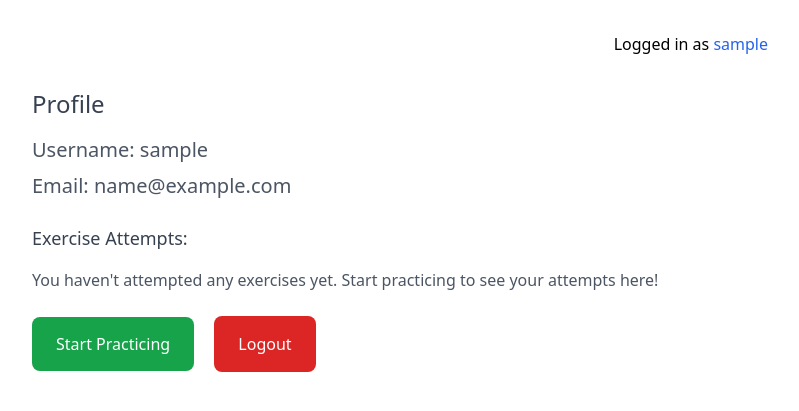
After one commit to patreeceeo/language_listening_practice_app, a Django app: page /accounts/profile/ in a window 1280 px wide. The commit adds this page. Shown: the top 411 px of the page, without its empty margins (240-1039 px from the left). Run offline with Django 5.2, Linux system fonts and the light colour scheme; the visitor is signed in with stand-in values (Sample User, id 1); data that the repository does not hold is empty; some libraries are stand-ins or nearby versions.

Commit message:
users and authentication

```diff
--- a/language_listening_practice_app/templates/base.html
+++ b/language_listening_practice_app/templates/base.html
@@ -11,6 +11,14 @@
 </head>
 <body class="bg-white">
   <div class="max-w-3xl mx-auto px-4 py-8">
+    <!-- Navbar with link to profile showing the user's name -->
+    <nav class="mb-8 flex justify-end">
+      {% if user.is_authenticated %}
+      Logged in as&nbsp;<a href="{% url 'profile' %}" class="text-blue-600 hover:underline">{{ user.username }}</a>
+      {% else %}
+      <a href="{% url 'login' %}" class="text-blue-600 hover:underline">Login</a>
+      {% endif %}
+    </nav>
     {% block content %}
     {% endblock %}
   </div>
--- /dev/null
+++ b/language_listening_practice_app/templates/profile.html
@@ -0,0 +1,35 @@
+{% extends "base.html" %}
+
+{% block title %}Profile{% endblock %}
+
+{% block content %}
+<h1 class="text-2xl text-gray-700 mb-4">Profile</h1>
+
+<h2 class="text-xl text-gray-600 mb-2">Username: {{ user.username }}</h2>
+<h2 class="text-xl text-gray-600 mb-6">Email: {{ user.email }}</h2>
+
+<h3 class="text-lg text-gray-700 mb-4">Exercise Attempts:</h3>
+<ul class="space-y-4">
+{% for attempt in attempts %}
+<!-- show exercise.type and timestamp, is_correct determines bg color -->
+<li class="p-4 border border-gray-300 rounded-lg {% if attempt.is_correct %} bg-green-200 {% else %} bg-red-200 {% endif %}">
+    <p class="text-gray-800"><strong>Exercise Type:</strong> {{ attempt.exercise.type }}</p>
+    <p class="text-gray-600 text-sm"><strong>Attempted on:</strong> {{ attempt.timestamp|date:"F j, Y, g:i a" }}</p>
+  </li>
+{% endfor %}
+</ul>
+
+{% if not attempts %}
+<p class="text-gray-600">You haven't attempted any exercises yet. Start practicing to see your attempts here!</p>
+{% endif %}
+
+<div class="mt-6">
+  <a href="/practice/" class="<button> mt-6 bg-green-600 text-white py-4 px-6 rounded-lg hover:bg-green-700 transition">Start Practicing</a>
+
+  <form action="/accounts/logout/" method="post" class="inline">
+    {% csrf_token %}
+    <button type="submit" class="ml-4 bg-red-600 text-white py-4 px-6 rounded-lg hover:bg-red-700 transition">Logout</button>
+  </form>
+</div>
+
+{% endblock %}
--- a/language_listening_practice_app/urls.py
+++ b/language_listening_practice_app/urls.py
@@ -15,10 +15,15 @@ Including another URLconf
     2. Add a URL to urlpatterns:  path('blog/', include('blog.urls'))
 """
 from django.contrib import admin
-from django.urls import path
+from django.contrib.auth.views import LogoutView
+from django.urls import path, include
 from . import views
 
 urlpatterns = [
+    # Override the logout view to redirect to login page after logout
+    path("accounts/logout/", LogoutView.as_view(next_page='/accounts/login/'), name="logout"),
+    path("accounts/", include("django.contrib.auth.urls")),
+    path("accounts/profile/", views.profile, name="profile"),
     path('admin/', admin.site.urls),
     path('practice/', views.current_exercise, name='current_exercise'),
     path('submit_answer/', views.submit_answer),
--- a/language_listening_practice_app/views.py
+++ b/language_listening_practice_app/views.py
@@ -1,6 +1,9 @@
 from django.http import HttpResponseRedirect, HttpRequest
 from django.shortcuts import render
 from django.urls import reverse
+from django.contrib.auth.models import User
+from django.contrib.auth import authenticate, login
+from django.contrib.auth.decorators import login_required
 
 from .models import Exercise, ExerciseAttempt
 
@@ -29,6 +32,18 @@ template_mapping = {
     'multiple_choice': 'exercise_multiple_choice.html',
 }
 
+@login_required(login_url='/accounts/login/')
+def profile(request: HttpRequest):
+    """Display the user profile page."""
+    user = request.user
+    attempts = ExerciseAttempt.objects.filter(user=user).order_by('-timestamp')[:10]
+    context = {
+        'username': user.username,
+        'attempts': attempts,
+    }
+    return render(request, 'profile.html', context)
+
+@login_required(login_url='/accounts/login/')
 def current_exercise(request: HttpRequest):
     """Display the current exercise page."""
     exercises = Exercise.get_practice_set()
@@ -40,6 +55,7 @@ def current_exercise(request: HttpRequest):
     template = template_mapping.get(context['type'])
     return render(request, template, context)
 
+@login_required(login_url='/accounts/login/')
 def submit_answer(request: HttpRequest):
     """Handle submission of an exercise answer."""
     exercise_id = request.POST.get('exercise_id')
@@ -56,7 +72,8 @@ def submit_answer(request: HttpRequest):
     attempt = ExerciseAttempt(
             exercise=exercise,
             user_answer=answer,
-            is_correct=is_correct
+            is_correct=is_correct,
+            user=request.user
     )
     attempt.save()
     return HttpResponseRedirect(reverse("current_exercise"))
```
Also changed, not shown: language_listening_practice_app/templates/registration/login.html (added, +27 -0 lines).
